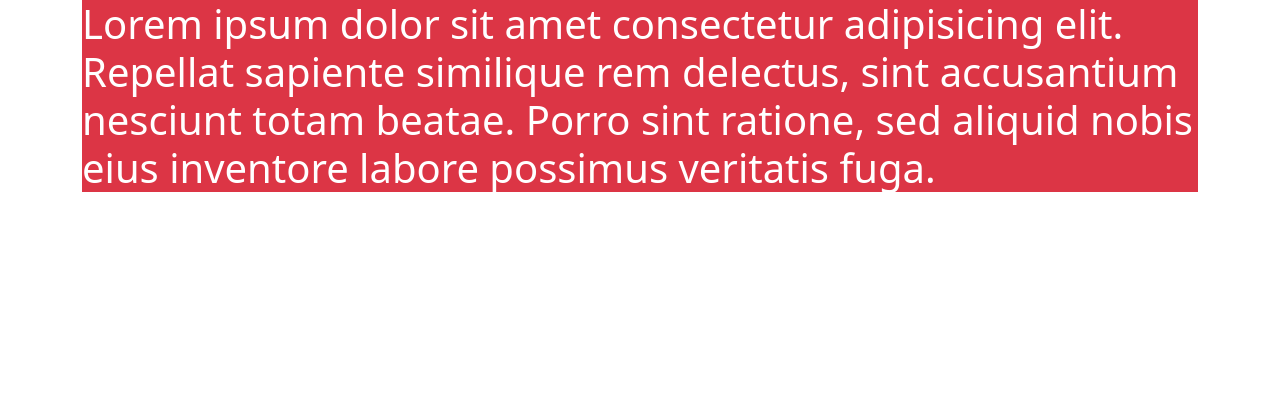
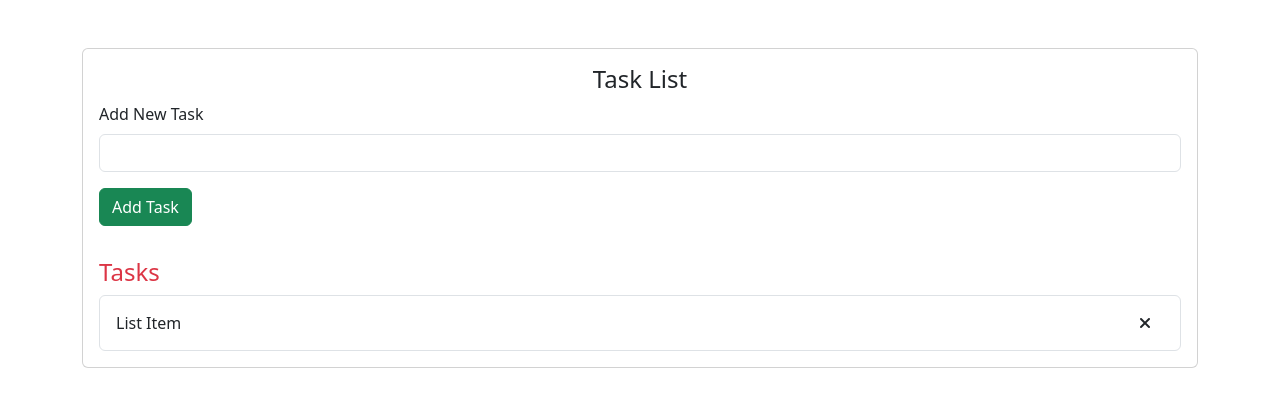
Before and after one commit to farhadcse7/todo-app, a Vue app: page / in a window 1280 px wide. Shown: the top 406 px of the page. Built offline with nearby package versions, Linux system fonts and the light colour scheme.

Commit message:
Todo App UI Design using Bootstrap

```diff
--- a/index.html
+++ b/index.html
@@ -4,6 +4,7 @@
     <meta charset="UTF-8">
     <link rel="icon" href="/favicon.ico">
     <meta name="viewport" content="width=device-width, initial-scale=1.0">
+    <link rel="stylesheet" href="https://cdnjs.cloudflare.com/ajax/libs/font-awesome/6.7.2/css/all.min.css" integrity="sha512-Evv84Mr4kqVGRNSgIGL/F/aIDqQb7xQ2vcrdIwxfjThSH8CSR7PBEakCr51Ck+w+/U6swU2Im1vVX0SVk9ABhg==" crossorigin="anonymous" referrerpolicy="no-referrer" />
     <title>Vite App</title>
   </head>
   <body>
--- a/src/App.vue
+++ b/src/App.vue
@@ -5,9 +5,37 @@
 <template>
 
   <div class="container">
-    <h1 class="text-bg-danger">Lorem ipsum dolor sit amet consectetur adipisicing elit. Repellat sapiente similique rem delectus, sint
-    accusantium nesciunt totam beatae. Porro sint ratione, sed aliquid nobis eius inventore labore possimus veritatis
-    fuga.</h1>
+    <div class="row my-5">
+      <div class="col-md-12">
+        <div class="card">
+          <div class="card-body">
+            <h4 class="card-title text-center">Task List</h4>
+
+            <div class="row">
+              <form action="">
+                <div class="col-md-12">
+                  <label for="" class="form-label">Add New Task</label>
+                  <input type="text" class="form-control">
+                </div>
+                <div class="mt-3">
+                  <input type="button" class="btn btn-success" value="Add Task">
+                </div>
+              </form>
+            </div>
+
+          </div>
+
+          <div class="card-body">
+            <h4 class="text-danger">Tasks</h4>
+            <ul class="list-group">
+              <li class="list-group-item d-flex justify-content-between align-items-center">List Item
+                <a href="" class="btn"><i class="fa-solid fa-xmark"></i></a>
+              </li>
+            </ul>
+          </div>
+        </div>
+      </div>
+    </div>
   </div>
 
 </template>
--- a/vite.config.js
+++ b/vite.config.js
@@ -2,8 +2,9 @@ import { fileURLToPath, URL } from 'node:url'
 import { defineConfig } from 'vite'
 import vue from '@vitejs/plugin-vue'
 import vueDevTools from 'vite-plugin-vue-devtools'
+import path from 'node:path'
 
-const path=require('path');
+// const path=require('path');
 // https://vite.dev/config/
 export default defineConfig({
   plugins: [
```
